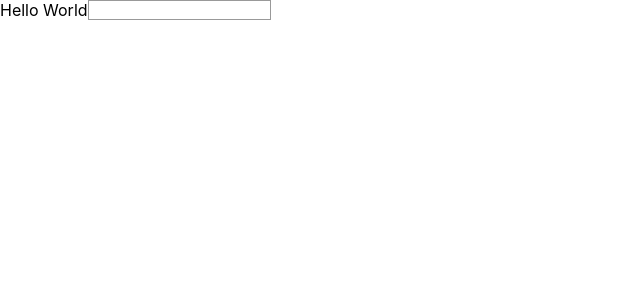
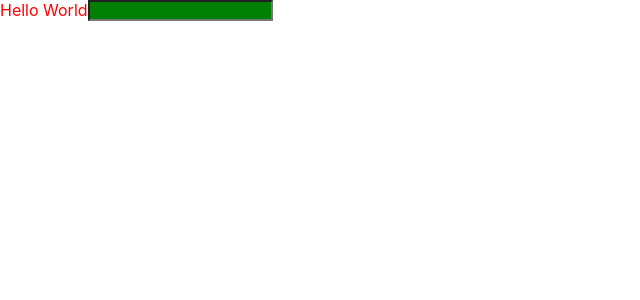
Before and after one commit to aximario/chaos, a React (Create React App) app: page / in a window 1280 px wide. Shown: the top 300 px of the page, without its empty margins (0-640 px from the left). Built offline with nearby package versions, Linux system fonts and the light colour scheme.

Commit message:
feat: 增加styleprops

```diff
--- a/src/App.js
+++ b/src/App.js
@@ -7,7 +7,7 @@ import Input from './components/Input'
 function App() {
   return (
     <View>
-      <Text>Hello World</Text>
+      <Text c="red">Hello World</Text>
       <Input bg="green" />
     </View>
   );
--- a/src/components/Input.js
+++ b/src/components/Input.js
@@ -1,46 +1,22 @@
-import PropTypes from 'prop-types'
 import styled from 'styled-components'
-import { size, typography, border, compose } from '../styleProps'
+import { w, h, ff, fw, fs, ta, br, c, bg, b } from '../styleProps'
 
-// return `
-//   outline: none;
-//   ${props => props.w && `width: ${props.w};`}
-//   ${props => props.h && `height: ${props.h};`}
-//   ${props => props.fontFamily && `font-family: ${props.fontFamily};`}
-//   ${props => props.fontWeight && `font-weight: ${props.fontWeight};`}
-//   ${props => props.fontSize && `font-size: ${props.fontSize};`}
-//   ${props => props.textAlign && `text-align: ${props.textAlign};`}
-//   ${props => props.color && `color: ${props.color};`}
-//   ${props => props.radius && `border-radius: ${props => props.radius};`}
-//   ${props => props.bg && `background: ${props.bg};`}
-//   border: ${props => props.border};
-// `
-
-const Input = styled.input(props => {
-  const styleObj = {
-    outline: 'none'
-  }
-  if (props.color) styleObj.color = props.color
-  return compose(props, [
-    styleObj, size, typography, border
-  ])
-})
+const Input = styled.input`
+  outline: none;
+  ${w}
+  ${h}
+  ${ff}
+  ${fw}
+  ${fs}
+  ${ta}
+  ${br}
+  ${c}
+  ${bg}
+  ${b}
+`
 
 Input.defaultProps = {
   border: '1px solid #999'
 }
 
-Input.propTypes = {
-  w: PropTypes.string,
-  h: PropTypes.string,
-  fontFamily: PropTypes.string,
-  fontWeight: PropTypes.string,
-  fontSize: PropTypes.string,
-  textAlign: PropTypes.string,
-  color: PropTypes.string,
-  radius: PropTypes.string,
-  border: PropTypes.string,
-  bg: PropTypes.string
-}
-
 export default Input
--- a/src/components/Text.js
+++ b/src/components/Text.js
@@ -1,26 +1,16 @@
-import PropTypes from 'prop-types'
 import styled from 'styled-components'
-import { compose, size, typography } from '../styleProps'
+import { w, h, ff, fs, fw, ta, c, lh } from '../styleProps'
 
-const Text = styled.span(props => {
-  const styleObj = {
-    display: 'inline-block'
-  }
-  if (props.color) styleObj.color = props.color
-  return compose(props, [
-    styleObj, size, typography
-  ])
-})
-
-Text.propTypes = {
-  w: PropTypes.string,
-  h: PropTypes.string,
-  fontFamily: PropTypes.string,
-  fontWeight: PropTypes.string,
-  fontSize: PropTypes.string,
-  lineHeight: PropTypes.string,
-  textAlign: PropTypes.string,
-  color: PropTypes.string
-}
+const Text = styled.span`
+  display: inline-block;
+  ${w}
+  ${h}
+  ${ff}
+  ${fs}
+  ${fw}
+  ${ta}
+  ${c}
+  ${lh}
+`
 
 export default Text
--- a/src/components/View.js
+++ b/src/components/View.js
@@ -1,5 +1,6 @@
 import PropTypes from 'prop-types'
 import styled from 'styled-components'
+import { w, h, br, b, bg } from '../styleProps'
 
 function horizontalAlign (align) {
   if (align === 'center') return 'center'
@@ -16,8 +17,8 @@ function verticalAlign (align) {
 const View = styled.div`
   box-sizing: border-box;
   display: flex;
-  ${props => props.w && `width: ${props.w};`}
-  ${props => props.h && `height: ${props.h};`}
+  ${w}
+  ${h}
   ${props => props.horizontalAlign && `justify-content: ${props => horizontalAlign(props.horizontalAlign)};`}
   ${props => props.verticalAlign && `align-items: ${props => horizontalAlign(props.verticalAlign)};`}
   ${props => props.column && `
@@ -25,20 +26,15 @@ const View = styled.div`
     ${props => props.horizontalAlign && `align-items: ${props => verticalAlign(props.horizontalAlign)};`}
     ${props => props.verticalAlign && `justify-content: ${props => verticalAlign(props.verticalAlign)};`}
   `}
-  ${props => props.radius && `border-radius: ${props => props.radius};`}
-  border: ${props => props.border};
-  background: ${props => props.bg};
+  ${br}
+  ${b}
+  ${bg}
 `
 
 View.propTypes = {
-  w: PropTypes.string,
-  h: PropTypes.string,
   column: PropTypes.bool,
   horizontalAlign: PropTypes.oneOf(['left', 'right', 'center']),
-  verticalAlign: PropTypes.oneOf(['top', 'bottom', 'center']),
-  radius: PropTypes.string,
-  border: PropTypes.string,
-  bg: PropTypes.string
+  verticalAlign: PropTypes.oneOf(['top', 'bottom', 'center'])
 }
 
 export default View
--- a/src/styleProps.js
+++ b/src/styleProps.js
@@ -1,24 +1,54 @@
-export function size (props, styleObj) {
-  if (props.w) styleObj.width = props.w
-  if (props.h) styleObj.height = props.h
-  return styleObj
+// width
+export function w (props) {
+  return props.w && `width: ${props.w};`
 }
 
-export function typography (props, styleObj) {
-  if (props.fontFamily) styleObj.fontFamily = props.fontFamily
-  if (props.fontWeight) styleObj.fontWeight = props.fontWeight
-  if (props.fontSize) styleObj.fontSize = props.fontSize
-  if (props.textAlign) styleObj.textAlign = props.textAlign
-  if (props.lineHeight) styleObj.lineHeight = props.lineHeight
-  return styleObj
+// height
+export function h (props) {
+  return props.h && `height: ${props.h};`
 }
 
-export function border (props, styleObj) {
-  if (props.radius) styleObj.radius = props.radius
-  if (props.border) styleObj.border = props.border
-  return styleObj
+// font-family
+export function ff (props) {
+  return props.ff && `font-family: ${props.ff};`
 }
 
-export function compose (props, enhancers) {
-  return enhancers.reduce((acc, cur) => cur(props, acc))
+// font-weight
+export function fw (props) {
+  return props.fw && `font-weight: ${props.fw};`
 }
+
+// font-size
+export function fs (props) {
+  return props.fs && `font-size: ${props.fs};`
+}
+
+// line-height
+export function lh (props) {
+  return props.lh && `line-height: ${props.lh};`
+}
+
+// text-align
+export function ta (props) {
+  return props.ta && `text-align: ${props.ta};`
+}
+
+// border-radius
+export function br (props) {
+  return props.br && `border-radius: ${props.br};`
+}
+
+// border
+export function b (props) {
+  return props.b && `border: ${props.b};`
+}
+
+// color
+export function c (props) {
+  return props.c && `color: ${props.c};`
+}
+
+// background
+export function bg (props) {
+  return props.bg && `background: ${props.bg};`
+}
```
